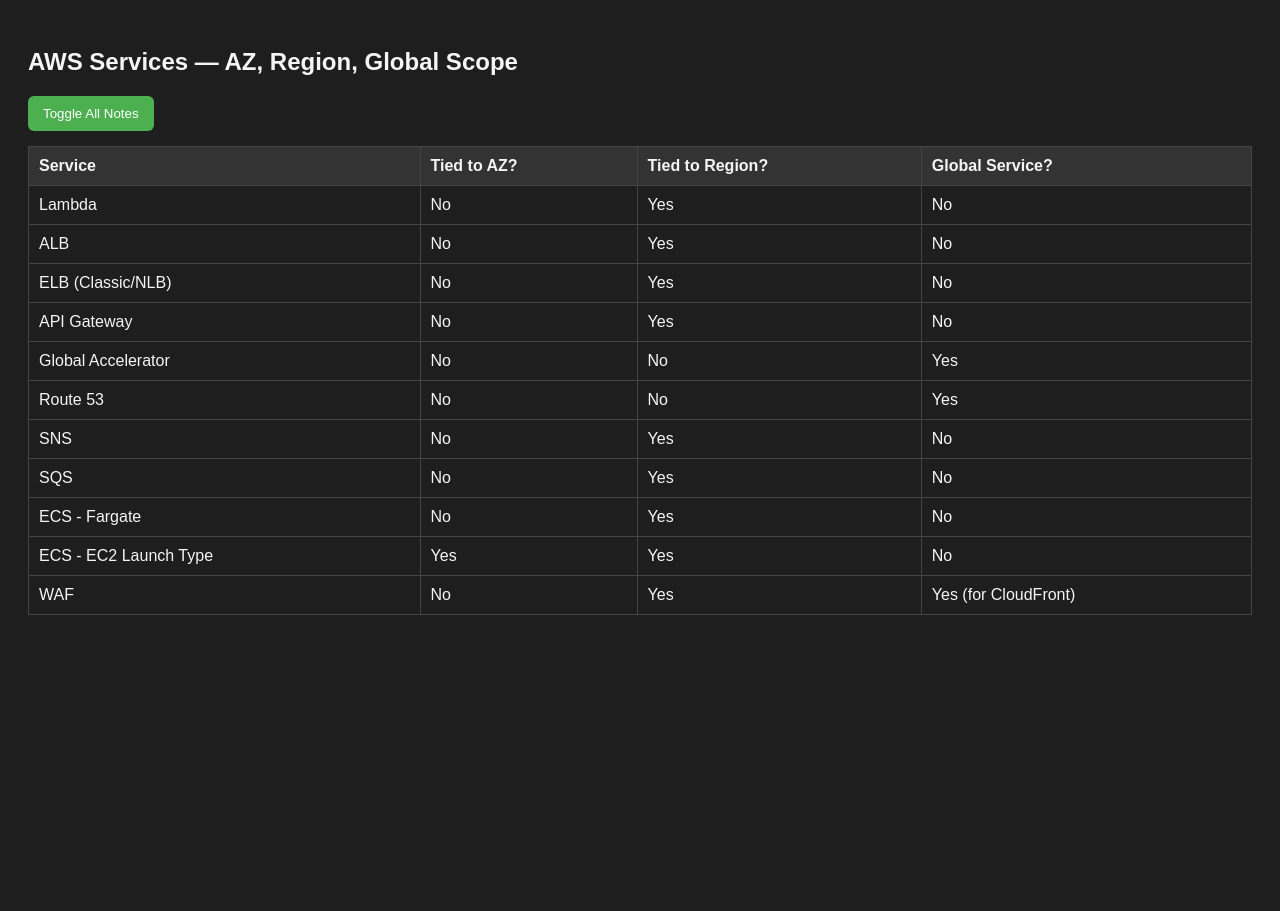
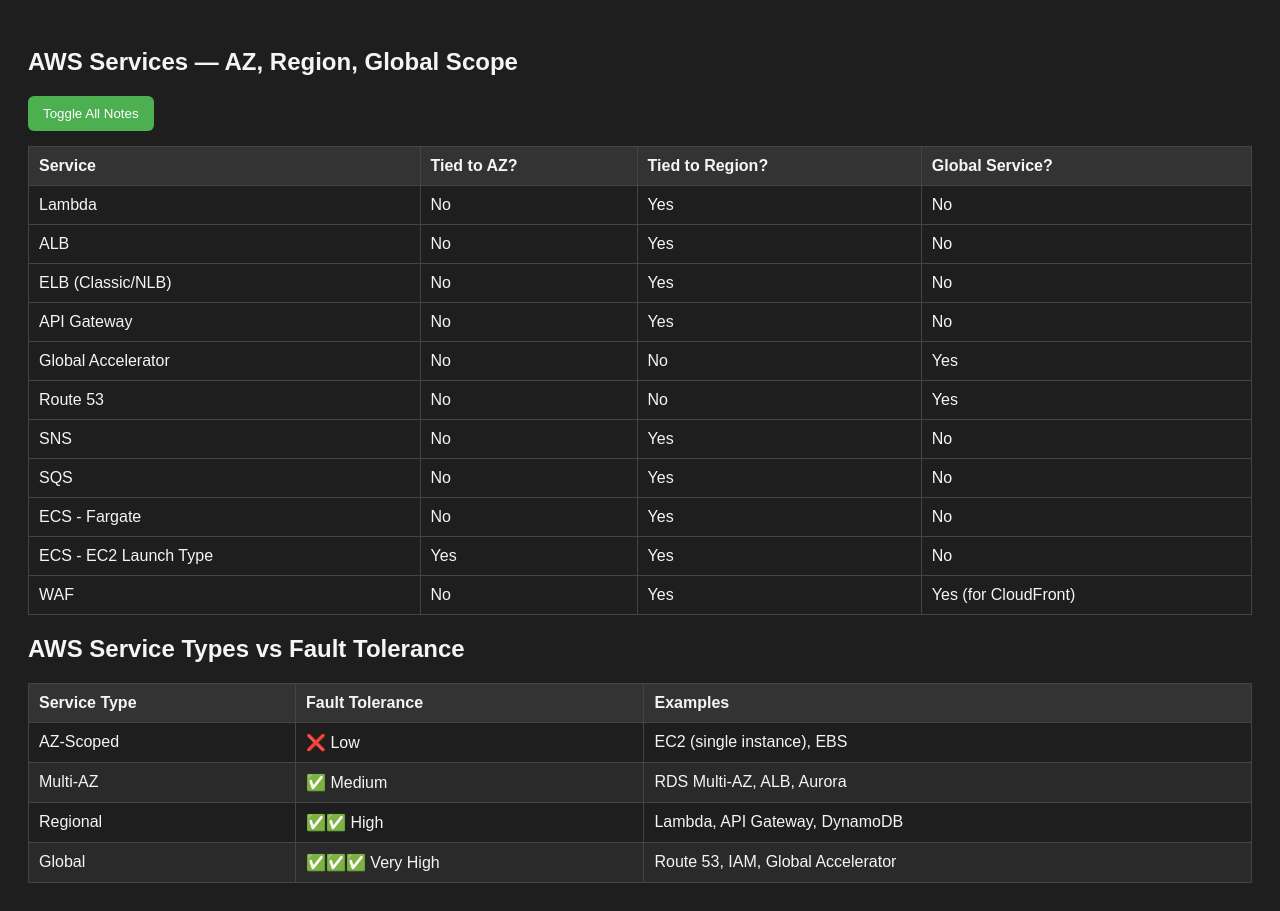
Before and after one commit to Adeels-Hub/ResponsiveBoard, a plain HTML site: page 5W-AWS/Details/ZoneRedundant.html in a window 1280 px wide. Before the commit the page ends 800 px from the top, so only its background shows below. Drawn offline with Linux system fonts and the light colour scheme.

Commit message:
AWS Stuff

```diff
--- a/5W-AWS/Details/ZoneRedundant.html
+++ b/5W-AWS/Details/ZoneRedundant.html
@@ -117,5 +117,38 @@
     </tbody>
   </table>
 
+  <h2>AWS Service Types vs Fault Tolerance</h2>
+
+  <table>
+    <thead>
+      <tr>
+        <th>Service Type</th>
+        <th>Fault Tolerance</th>
+        <th>Examples</th>
+      </tr>
+    </thead>
+    <tbody>
+      <tr>
+        <td>AZ-Scoped</td>
+        <td>❌ Low</td>
+        <td>EC2 (single instance), EBS</td>
+      </tr>
+      <tr>
+        <td>Multi-AZ</td>
+        <td>✅ Medium</td>
+        <td>RDS Multi-AZ, ALB, Aurora</td>
+      </tr>
+      <tr>
+        <td>Regional</td>
+        <td>✅✅ High</td>
+        <td>Lambda, API Gateway, DynamoDB</td>
+      </tr>
+      <tr>
+        <td>Global</td>
+        <td>✅✅✅ Very High</td>
+        <td>Route 53, IAM, Global Accelerator</td>
+      </tr>
+    </tbody>
+  </table>
 </body>
 </html>
```
